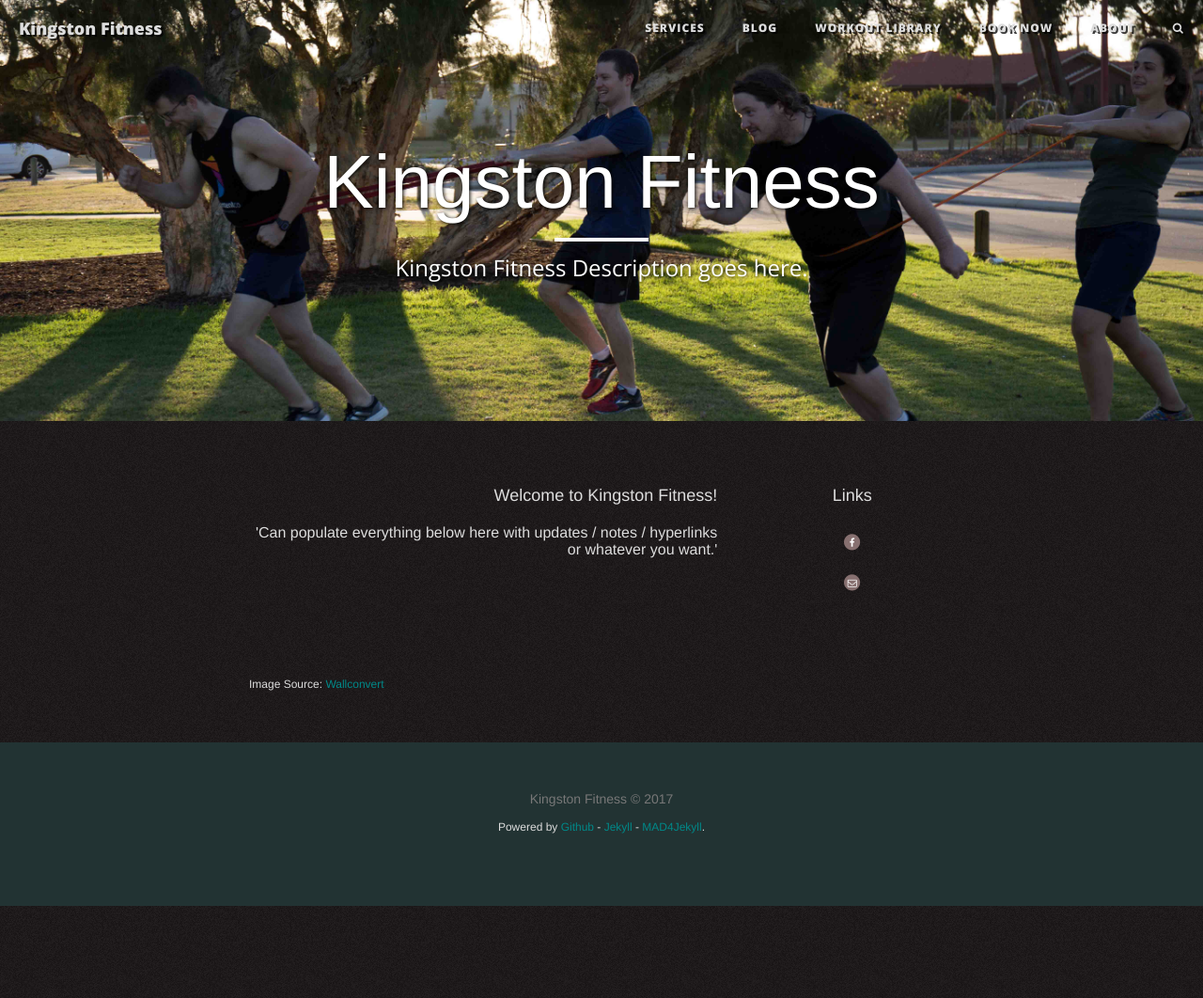
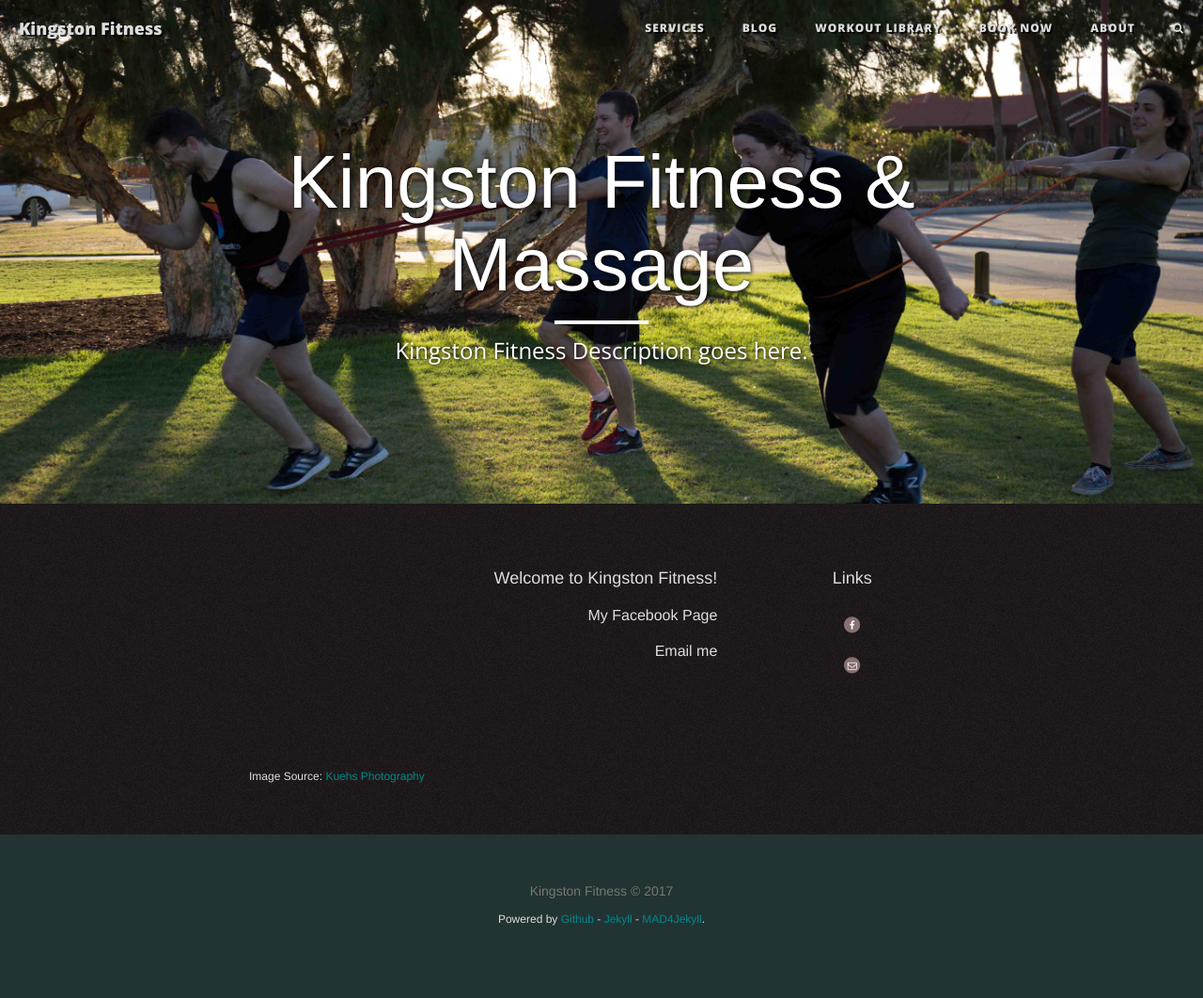
Before and after one commit to KingstonFitness/kingstonfitness.github.io, a Jekyll site: the page built from pages/index.html, in a window 1280 px wide and 1062 px high. Shown: the whole window at 94% size. Built offline with Jekyll 4.4.1, drawn with Linux system fonts in a browser that asks for light colours; nearby versions of some CDN libraries.

Commit message:
update Kuehs Photography

```diff
--- a/pages/about/index.html
+++ b/pages/about/index.html
@@ -1,12 +1,12 @@
 ---
 layout: page
-title: "About"
+title: "About Me"
 description: "All about me!"
 header-img: "assets/owner/hero/about-bg.jpg"
 permalink: /about/
 ---
 
-<h1><p>Any info that you wanna share goes here and below.</p></h1>
+<h1><p>My Name is Rick Kingston and I am a Personal Traininer and Massage Therapist. it is my goal to be able to help people to get to there goals and to help people with pain or postural issues to overcome them!</p></h1>
 
 <h3></h3>
 
@@ -28,4 +28,4 @@ permalink: /about/
 <h4></h4>
 
 <br>
-<h6><p>Image Source: <a href="https://unsplash.com/photos/oMpAz-DN-9I/">Unsplash</a></p></h6>
+<h6><p>Image Source: <a href="https://www.facebook.com/KuehsPhotography">Kuehs Photography</a></p></h6>
--- a/pages/bookings/index.html
+++ b/pages/bookings/index.html
@@ -37,4 +37,4 @@ permalink: /bookings/
 <h4></h4>
 
 <br>
-<h6><p>Image Source: <a href="https://unsplash.com/photos/oMpAz-DN-9I/">Unsplash</a></p></h6>
+<h6><p>Image Source: <a href="https://www.facebook.com/KuehsPhotography">Kuehs Photography</a></p></h6>
--- a/pages/index.html
+++ b/pages/index.html
@@ -1,6 +1,6 @@
 ---
 layout: page
-title: "Kingston Fitness"
+title: "Kingston Fitness & Massage"
 description: "Kingston Fitness Description goes here."
 header-img: "assets/owner/hero/home-bg.jpg"
 permalink: ./index.html
@@ -54,8 +54,8 @@ permalink: ./index.html
 
 <h2>Welcome to Kingston Fitness!</h2>
 
-<h3>'Can populate everything below here with updates / notes / hyperlinks or whatever you want.'</h3>
-<h3></h3>
+<h3>My Facebook Page</h3>
+<h3>Email me</h3>
 <br>
 <h4></h4>
         </div>
@@ -91,7 +91,7 @@ permalink: ./index.html
 
 
 <br>
-<h6><p>Image Source: <a href="http://www.wallconvert.com/wallpapers/fantasy/on-cliffs-edge-18900.html">Wallconvert</a></p></h6>
+<h6><p>Image Source: <a href="https://www.facebook.com/KuehsPhotography">Kuehs Photography</a></p></h6>
 
 
 
--- a/pages/services/index.html
+++ b/pages/services/index.html
@@ -28,4 +28,4 @@ permalink: /services/
 <h4></h4>
 
 <br>
-<h6><p>Image Source: <a href="https://unsplash.com/photos/oMpAz-DN-9I/">Unsplash</a></p></h6>
+<h6><p>Image Source: <a href="https://www.facebook.com/KuehsPhotography">Kuehs Photography</a></p></h6>
```
